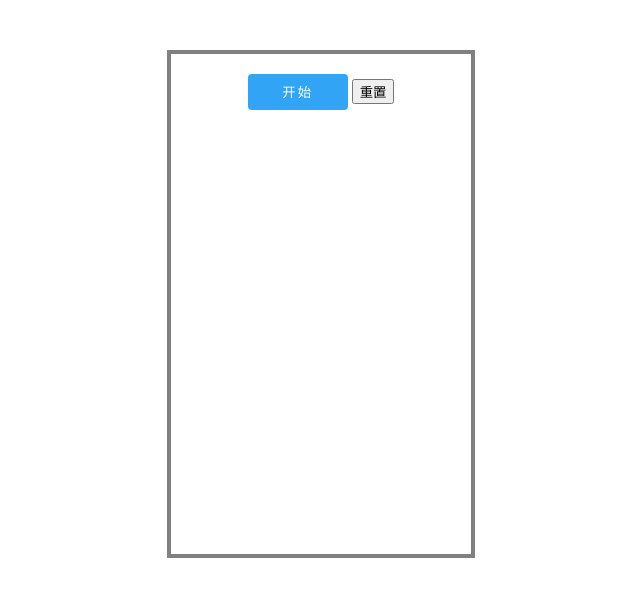
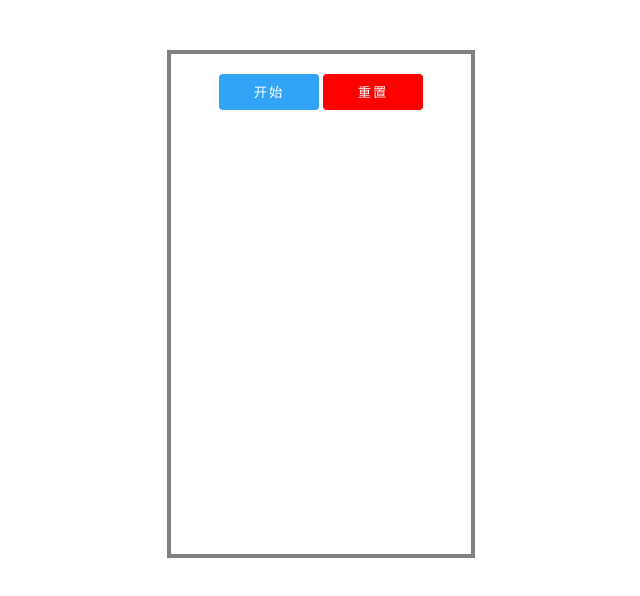
Before and after one commit to ChaoGun/MyBlog, a plain HTML site: page index.html in a window 1280 px wide. Shown: the whole page, without its empty margins (319-959 px from the left). Drawn offline with Linux system fonts and the light colour scheme.

Commit message:
Update index.html

```diff
--- a/index.html
+++ b/index.html
@@ -10,7 +10,7 @@
 			margin: 50px auto 0;
 			text-align: center;
 		}
-		#start{
+		#start, #clear{
 			border: none;
 			width: 100px;
 			height: 36px;
@@ -24,6 +24,9 @@
 			margin-bottom: 10px;
 			cursor: pointer;
 			opacity: 1;
+		}
+		#clear {
+			background: red;
 		}
 		#start:hover {
 			opacity: 0.8;
```
